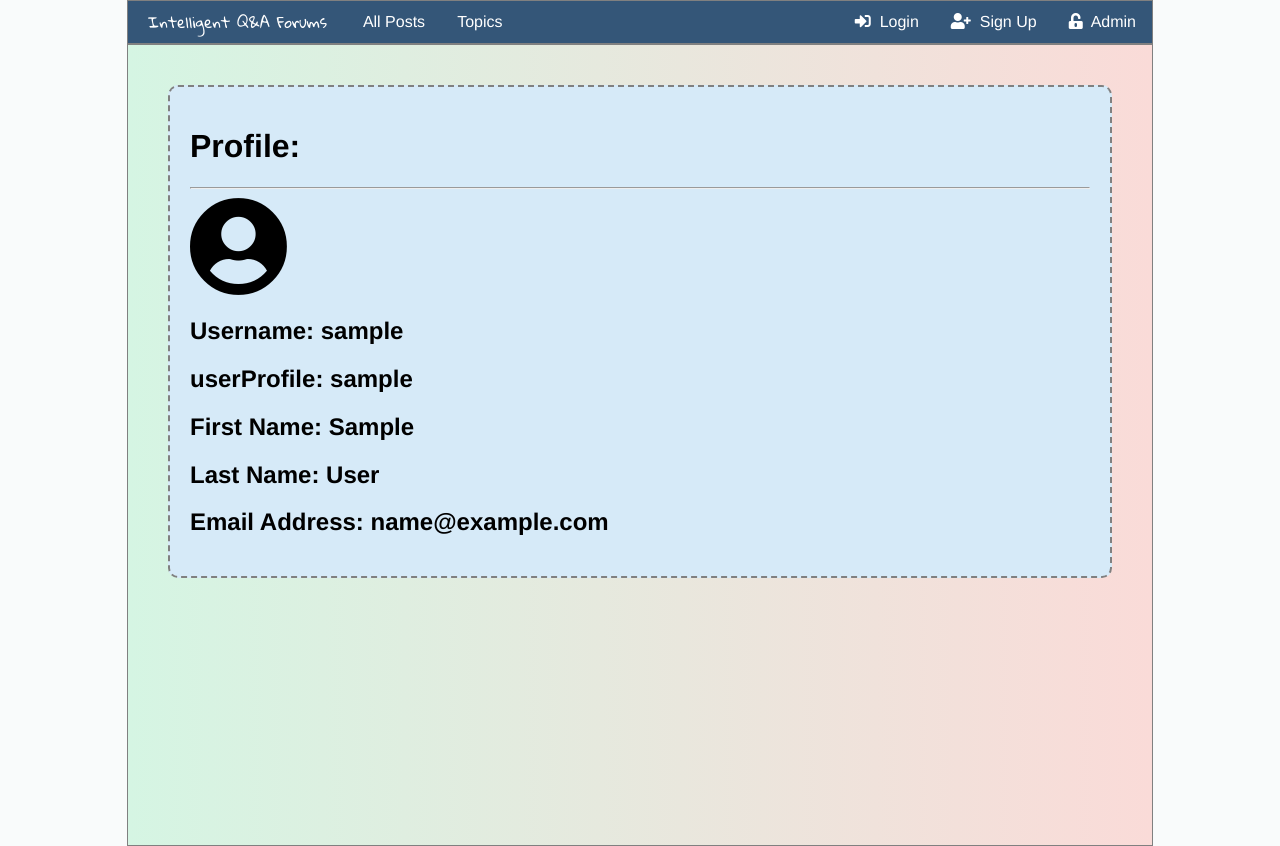
After one commit to osama-aboukoura/final-year-project, a Django app: a page that uses post/templates/post/profile.html in a window 1280 px wide. The commit adds this page. Run offline with Django 3.2, Linux system fonts and the light colour scheme; tables that the repository leaves empty hold one stand-in row (values such as "Sample post"); some libraries are stand-ins or nearby versions.

Commit message:
Add profile page for each user

```diff
--- /dev/null
+++ b/post/static/profile/style.css
@@ -0,0 +1,7 @@
+.profile-container {
+    margin: 40px;
+    padding: 20px;
+    border: 2px dashed gray;
+    border-radius: 10px;
+    background-color: #D6EAF8;
+}
--- a/post/templates/post/index.html
+++ b/post/templates/post/index.html
@@ -21,7 +21,7 @@
                     <td>{% if post.postNumberOfVotes < 0 %}<i class="fas fa-angle-double-down"></i>{% else %}<i class="fas fa-angle-double-up"></i>{% endif %} <strong>{{post.postNumberOfVotes}}</strong></td>
                     <td><a href="{% url 'post:showPost' post.id %}">{{post.postTitle}}</a></td>
                     <td><a href="{% url 'post:topic' post.postTopic %}">{{post.postTopic}}</a></td>
-                    <td>{{post.postedBy.first_name}} {{post.postedBy.last_name}}</td>
+                    <td><a href="{% url 'post:profile' post.postedBy %}" >{{post.postedBy.first_name}} {{post.postedBy.last_name}}</a></td>
                     <td>{{post.postNumberOfComments}}&nbsp;&nbsp;<i class="far fa-comment-alt"></i></td>
                 </tr>
             {% endfor %}
--- a/post/templates/post/navigationbar.html
+++ b/post/templates/post/navigationbar.html
@@ -22,7 +22,7 @@
             {% endif %}
             <i class="fa fa-caret-down"></i></button>
             <div class="dropdown-content">
-                <a href="#profile"><i class="fas fa-user"></i>&nbsp; My Profile</a>
+                <a href="{% url 'post:profile' user %}"><i class="fas fa-user"></i>&nbsp; My Profile</a>
                 <a href="{% url 'post:logout' %}"><i class="fas fa-sign-out-alt"></i>&nbsp; Logout</a>
             </div>
         </div>
--- a/post/templates/post/post.html
+++ b/post/templates/post/post.html
@@ -23,7 +23,7 @@
             <hr/>
             {% if user.is_authenticated %}
                 <button class='button blue'>Like <i class="far fa-thumbs-up"></i></button>
-                <a class='button blue' href='add-comment/'>Comment <i class="far fa-comment"></i></a>
+                <a class='comment-link' href='add-comment/'>Comment <i class="far fa-comment"></i></a>
                 <button class='button danger'>Report <i class="fas fa-ban"></i></button>
             {% else %}
                 <p>To comment on a question, you must be logged in. <a class='button blue' href="{% url 'post:user_login' %}">Click here to Login</a></p>
--- /dev/null
+++ b/post/templates/post/profile.html
@@ -0,0 +1,19 @@
+{% load staticfiles %}
+<link rel="stylesheet" type="text/css" href="{% static 'style.css' %}" />
+<link rel="stylesheet" type="text/css" href="{% static 'profile/style.css' %}" />
+<link rel="stylesheet" href="https://use.fontawesome.com/releases/v5.4.2/css/all.css" integrity="sha384-/rXc/GQVaYpyDdyxK+ecHPVYJSN9bmVFBvjA/9eOB+pb3F2w2N6fc5qB9Ew5yIns" crossorigin="anonymous">
+
+{% include "post/navigationbar.html" %}
+
+<div class='wrapper'>
+    <div class='profile-container'>
+        <h1>Profile:</h1>
+        <hr/>
+        <i style='font-size:100px;' class="fas fa-user-circle my-avatar"></i>
+        <h2>Username: {{visited_user.username}}</h2>
+        <h2>userProfile: {{visited_userProfile}}</h2>
+        <h2>First Name: {{visited_user.first_name}}</h2>
+        <h2>Last Name: {{visited_user.last_name}}</h2>
+        <h2>Email Address: {{visited_user.email}}</h2>
+    </div>
+</div>
--- a/post/templates/post/topic.html
+++ b/post/templates/post/topic.html
@@ -19,7 +19,7 @@
                 <tr>
                     <td>{% if post.postNumberOfVotes < 0 %}<i class="fas fa-angle-double-down"></i>{% else %}<i class="fas fa-angle-double-up"></i>{% endif %} <strong>{{post.postNumberOfVotes}}</strong></td>
                     <td><a href="{% url 'post:showPost' post.id %}">{{post.postTitle}}</a></td>
-                    <td>{{post.postedBy.first_name}} {{post.postedBy.last_name}}</td>
+                    <td><a href="{% url 'post:profile' post.postedBy %}" >{{post.postedBy.first_name}} {{post.postedBy.last_name}}</a></td>
                     <td>{{post.postNumberOfComments}}&nbsp;&nbsp;<i class="far fa-comment-alt"></i></td>
                 </tr>
             {% endfor %}
--- a/post/urls.py
+++ b/post/urls.py
@@ -8,6 +8,7 @@ urlpatterns = [
     url(r'^register/$', views.register, name='register'),
     url(r'^login/$', views.user_login, name='user_login'),
     url(r'^logout/$', views.user_logout, name='logout'),
+    url(r'^profile/(?P<user>[A-Za-z0-9]+)$', views.profileInfo, name='profile'),
 
     # url: /posts/
     url(r'^$', views.IndexView.as_view(), name='index'),
--- a/post/views.py
+++ b/post/views.py
@@ -1,7 +1,7 @@
 from django.views import generic
 from django.shortcuts import render
 from django.views.generic.edit import CreateView, UpdateView, DeleteView
-from .models import Post, Comment, Reply
+from .models import Post, Comment, Reply, UserProfile, User
 from django.urls import reverse
 from django.urls import reverse_lazy
 from .forms import UserForm, UserProfileForm
@@ -217,3 +217,11 @@ class ReplyDelete(DeleteView):
         post.postNumberOfComments -= 1
         post.save()
         return '/' + str(self.kwargs['post_pk'])
+
+
+def profileInfo(request, user):
+    user_ = User.objects.get(username=user)
+    userProfile = UserProfile.objects.get(user=user_)
+    print('userProfile ' , userProfile.pk)
+    # print('profile ', profile)
+    return render(request, 'post/profile.html', {'visited_user':user_, 'visited_userProfile':userProfile})
```
Also changed, not shown: post/admin.py (+7 -1 lines), post/static/post-comment-reply/style.css (+16 -0 lines).
